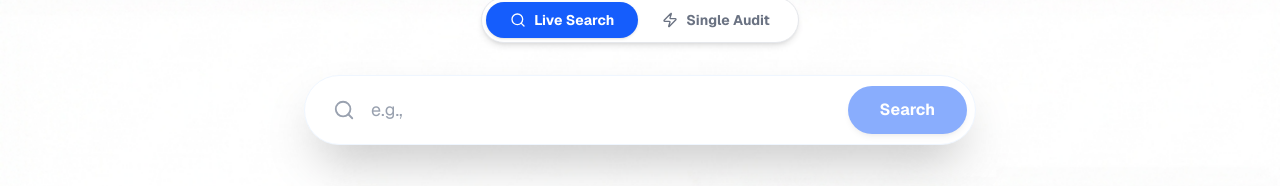
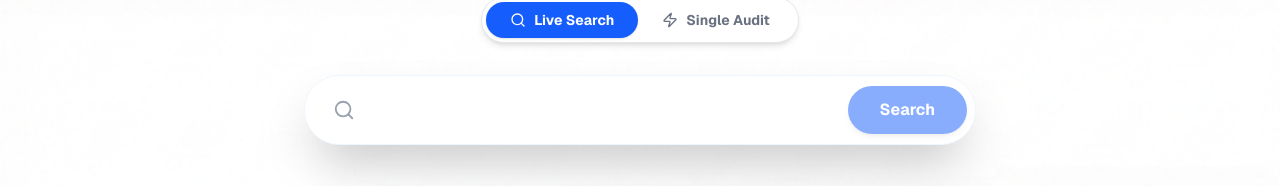
Before and after one commit to NickolaiTheek/FYP-XAI, a Next.js app in the folder frontend/frontend/: page / in a window 1280 px wide. Shown: the part 349-535 px from the top of the page. Built offline with nearby package versions, Linux system fonts and the light colour scheme.

Commit message:
Remove "e.g.," from the search input placeholder text.

```diff
--- a/frontend/frontend/app/page.tsx
+++ b/frontend/frontend/app/page.tsx
@@ -102,7 +102,7 @@ export default function Home() {
               <Search className="text-gray-400 ml-5" size={22} />
               <input
                 type="text"
-                placeholder="e.g., "
+                placeholder=" "
                 className="flex-1 bg-transparent border-none outline-none text-gray-700 text-lg px-4 py-3 placeholder-gray-400"
                 value={searchQuery}
                 onChange={(e) => setSearchQuery(e.target.value)}
```
